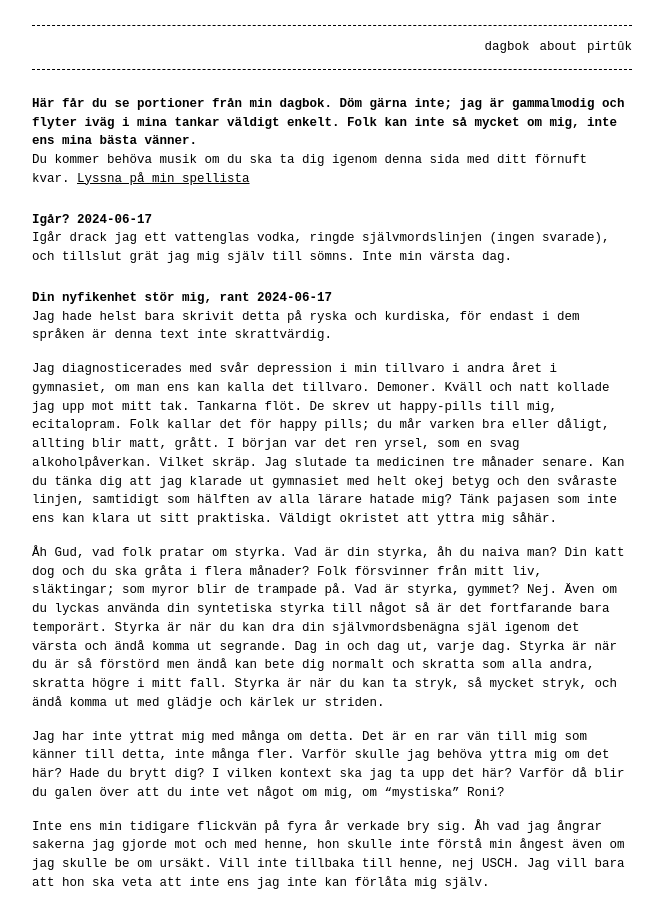
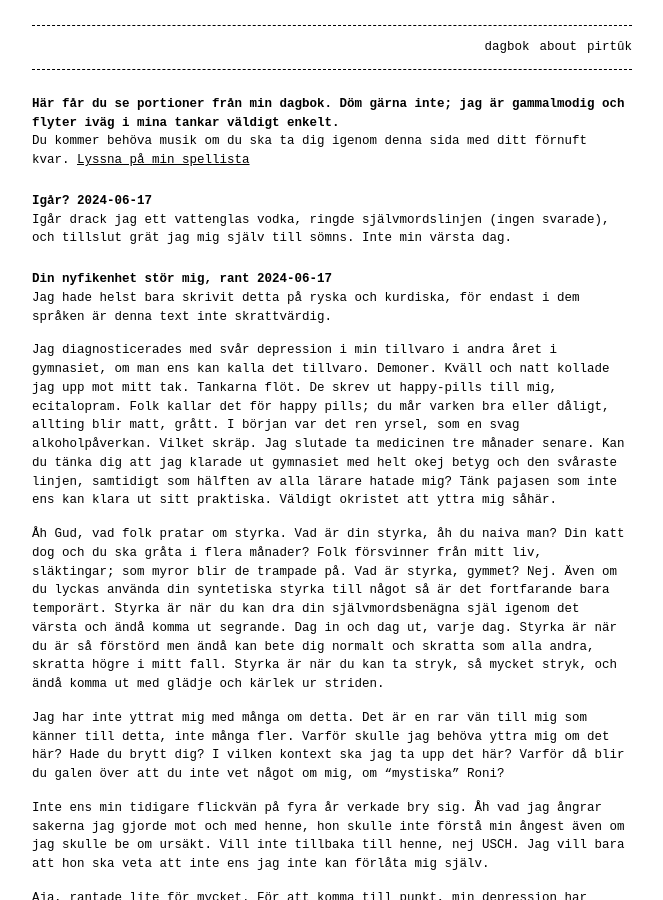
Before and after one commit to ronim-efrin/kitab, a Jekyll site: the page built from index.md, in a window 1280 px wide and 900 px high. Shown: the whole window, without its empty margins (308-971 px from the left). Built offline with Jekyll 4.4.1, drawn with Linux system fonts in a browser that asks for light colours.

Commit message:
Update index.md

```diff
--- a/index.md
+++ b/index.md
@@ -3,8 +3,7 @@ title: dagbok
 layout: home
 permalink: /
 ---
-# Här får du se portioner från min dagbok. Döm gärna inte; jag är gammalmodig och flyter iväg i mina tankar väldigt enkelt. Folk kan inte så mycket om mig, inte ens mina bästa vänner.
-
+# Här får du se portioner från min dagbok. Döm gärna inte; jag är gammalmodig och flyter iväg i mina tankar väldigt enkelt.
 Du kommer behöva musik om du ska ta dig igenom denna sida med ditt förnuft kvar. [Lyssna på min spellista](https://music.youtube.com/playlist?list=PLS-abqU6QBvgYYGYxbqw-UFybw5b818G0)
 
 
```
